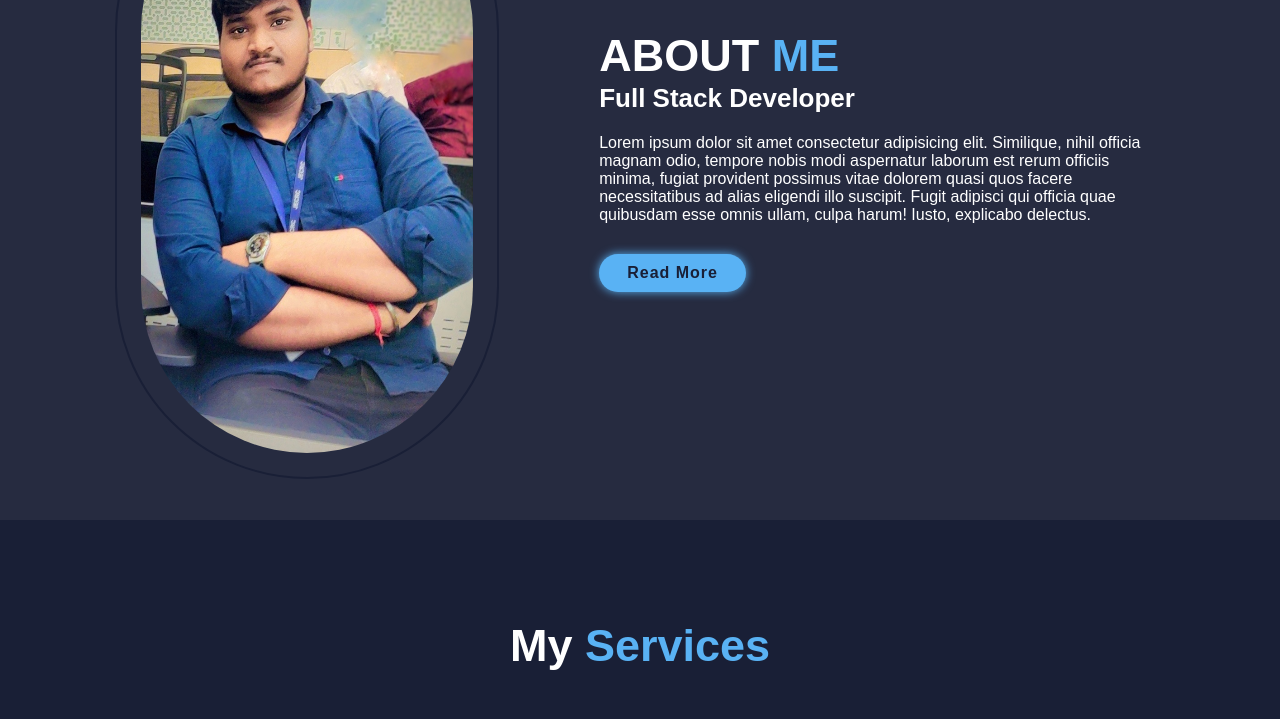
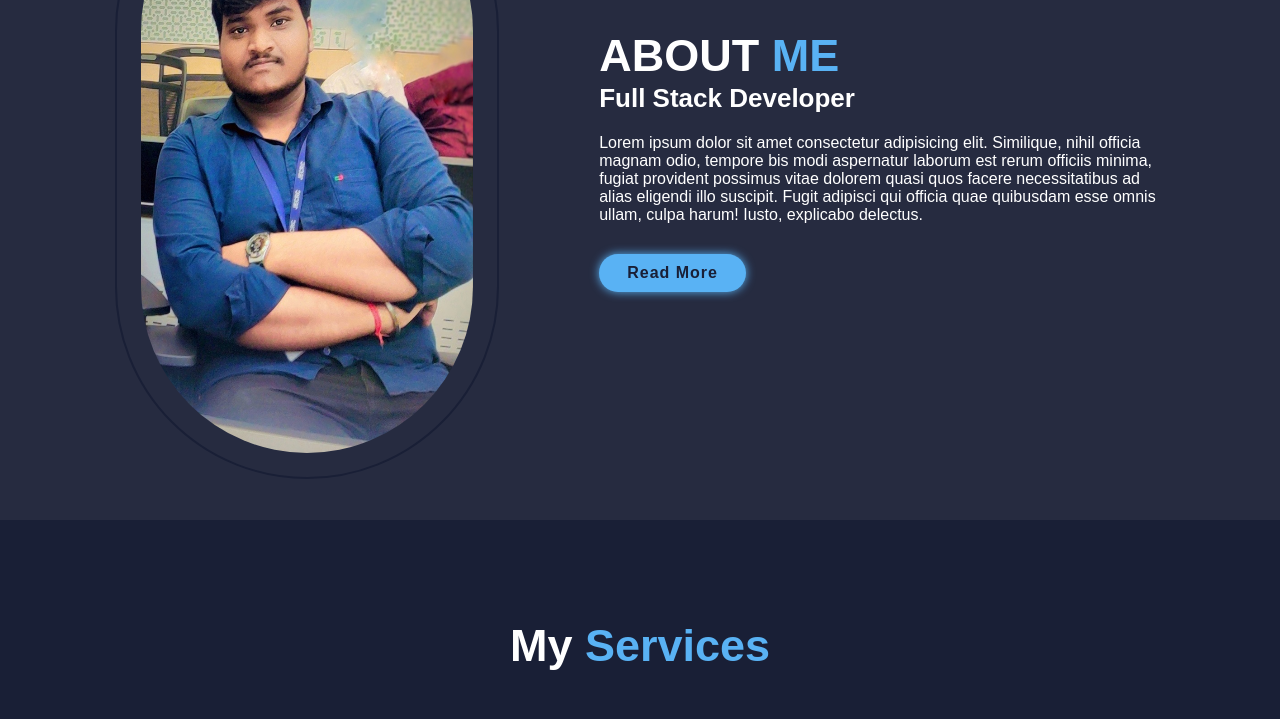
Before and after one commit to Nishantwedone/por, a plain HTML site: page index.html in a window 1280 px wide. Shown: the part 1080-1799 px from the top of the page. Drawn offline with nearby package versions, Linux system fonts and the light colour scheme.

Commit message:
new commit for portfolio

```diff
--- a/index.html
+++ b/index.html
@@ -71,7 +71,7 @@
             <h2 class="heading">ABOUT <span>ME</span></h2>
             <h3>Full Stack Developer</h3>
             <p>Lorem ipsum dolor sit amet consectetur adipisicing elit. Similique, nihil officia magnam odio, tempore
-                nobis modi aspernatur laborum est rerum officiis minima, fugiat provident possimus vitae dolorem quasi
+                bis modi aspernatur laborum est rerum officiis minima, fugiat provident possimus vitae dolorem quasi
                 quos facere necessitatibus ad alias eligendi illo suscipit. Fugit adipisci qui officia quae quibusdam
                 esse omnis ullam, culpa harum! Iusto, explicabo delectus.</p>
             <a href="#" class="btn">Read More</a>
```
